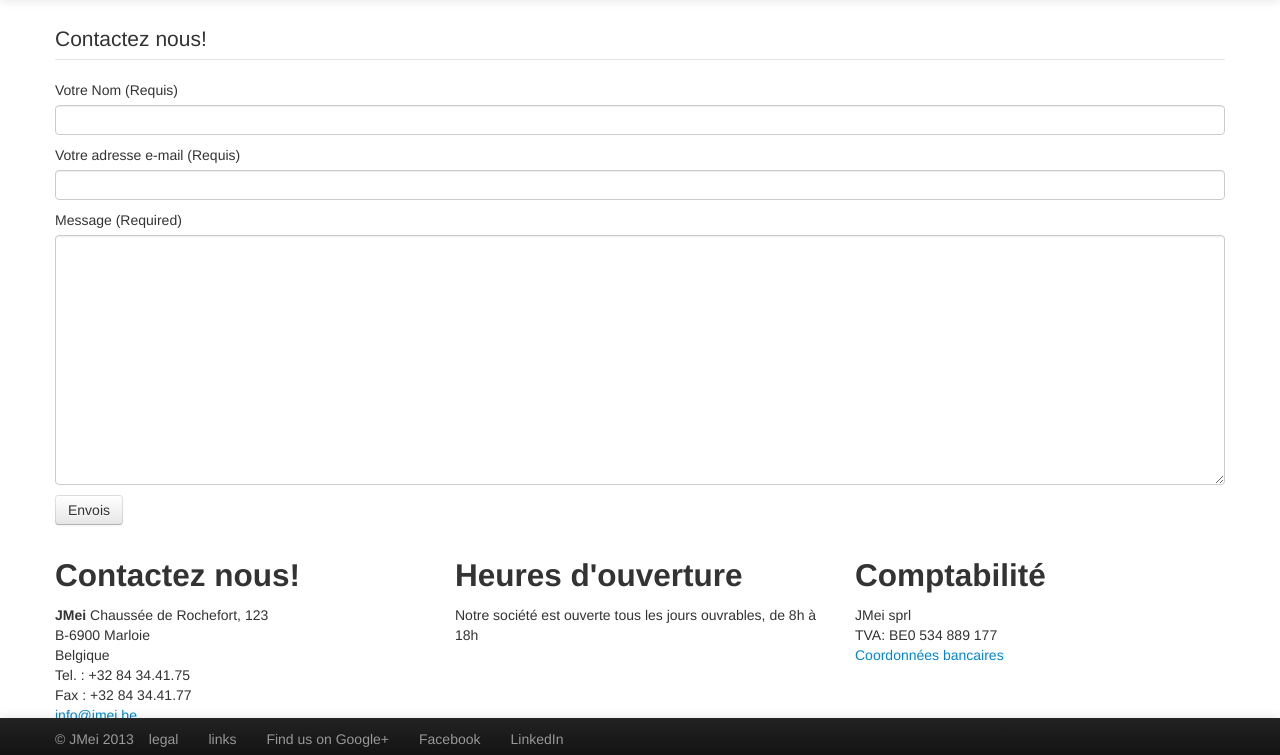
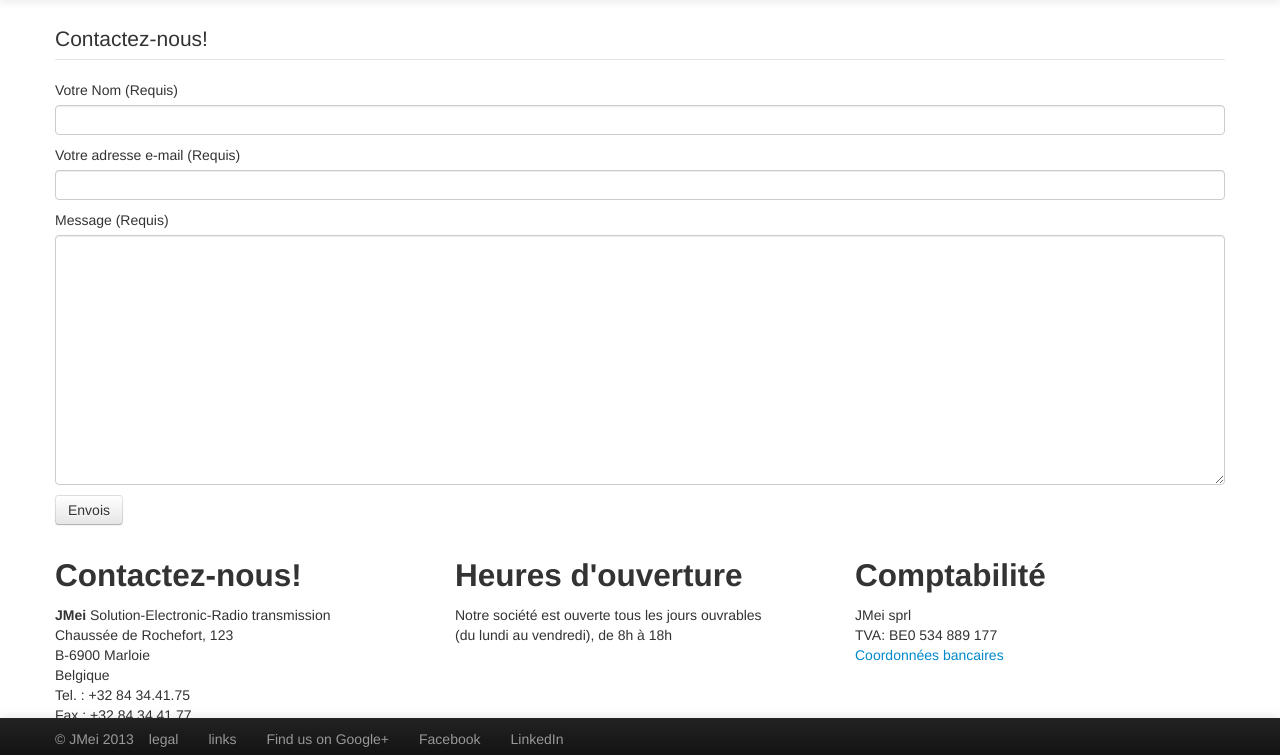
Before and after one commit to g-van-vreckem/jmei.be, a PHP site: page /foo/fr/contact.php in a window 1280 px wide. Shown: the part 41-796 px from the top of the page. Run offline with PHP 8.4, Linux system fonts and the light colour scheme; some libraries are stand-ins or nearby versions.

```diff
--- a/html/fr/contact.php
+++ b/html/fr/contact.php
@@ -13,13 +13,13 @@ PAGESC;
 ?>
 			<div id="contact-feedback">
 				<form class="contact-form" method="get" data-target="#contact-feedback" action="/sendmail.php">
-					<legend>Contactez nous!</legend>
+					<legend>Contactez-nous!</legend>
 					<fieldset>
 						<label>Votre Nom <span>(Requis)</span></label>
 						<input id="name" type="text" title="Your name is required!" name="name" class="inputtext required span12">
 						<label>Votre adresse e-mail <span>(Requis)</span></label>
 						<input id="email" type="email" title="Your email is required!" name="email" class="inputtext required email span12">
-						<label>Message <span>(Required)</label>
+						<label>Message <span>(Requis)</label>
 						<textarea id="message" title="Please type your message!" name="message" rows="12" cols="72" class="required span12"></textarea>
 						<button id="submit-btn" type="submit" class="btn">Envois</button>
 						<input type="hidden" name="lang" value="en">
@@ -30,8 +30,9 @@ PAGESC;
             <!-- Example row of columns -->
             <div class="row">
                 <div class="span4">
-                    <h2>Contactez nous!</h2>
+                    <h2>Contactez-nous!</h2>
                     <p><b>JMei</b>
+					Solution-Electronic-Radio transmission<br>
 					Chaussée de Rochefort, 123<br>
 						B-6900 Marloie<br>
 						Belgique<br>
@@ -41,7 +42,8 @@ PAGESC;
                 </div>
                 <div class="span4">
                     <h2>Heures d'ouverture</h2>
-                    <p>Notre société est ouverte tous les jours ouvrables, de 8h à 18h</p>
+                    <p>Notre société est ouverte tous les jours ouvrables <br>
+                    (du lundi au vendredi), de 8h à 18h</p>
 				</div>
                 <div class="span4">
                     <h2>Comptabilité</h2>
```
Also changed, not shown: 1 other file.
